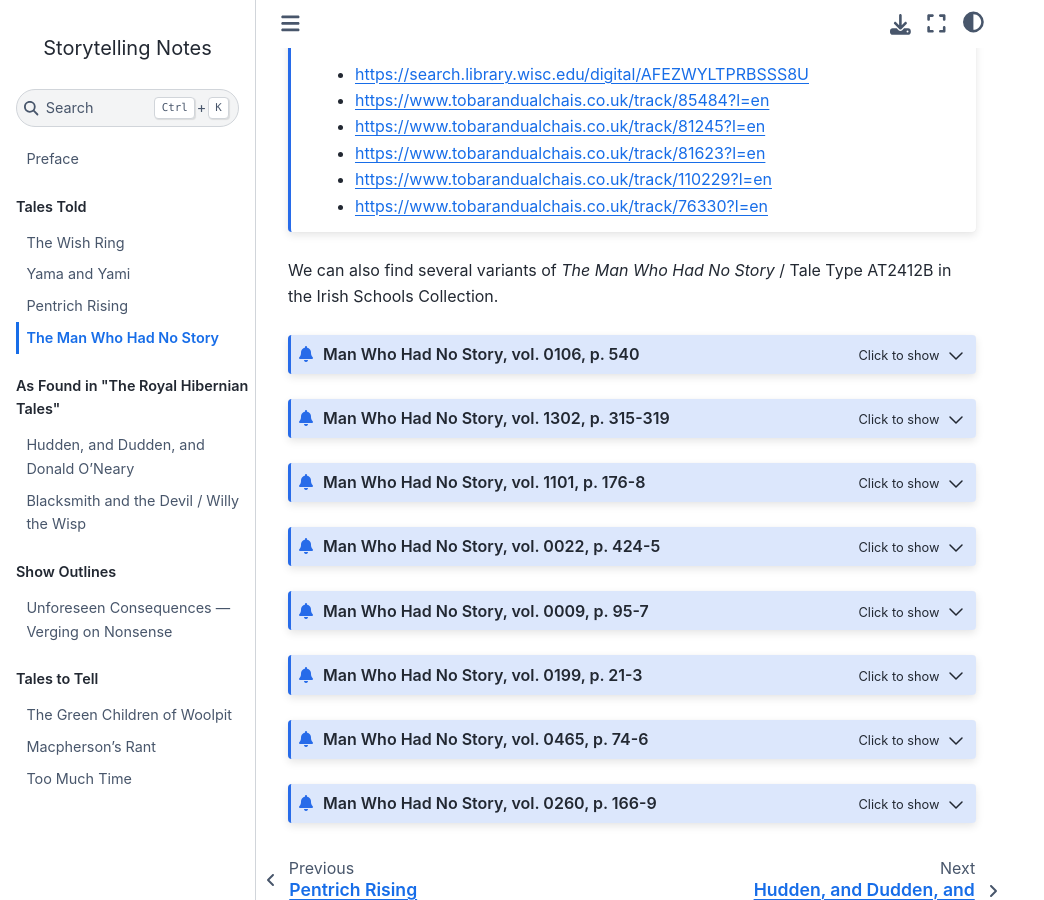
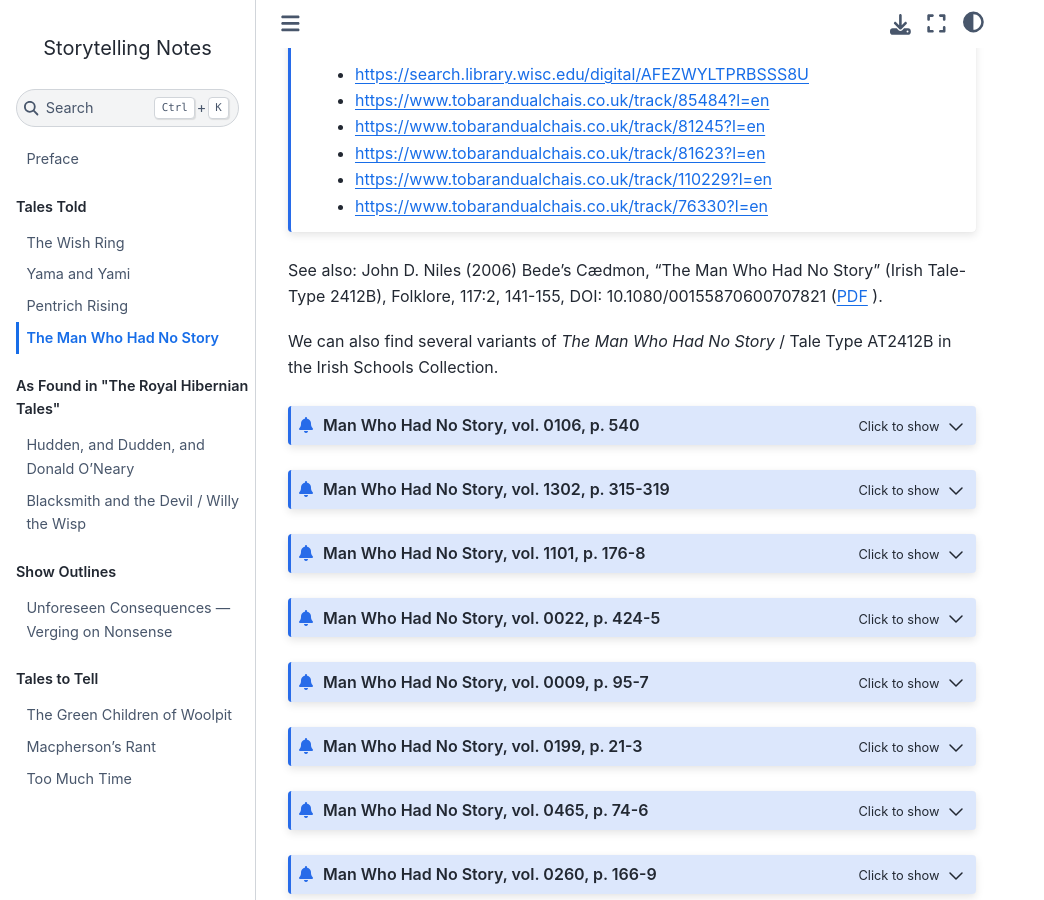
Before and after one commit to psychemedia/storytelling-notes, a Jupyter Book: the page built from man-no-story.md, in a window 1280 px wide and 900 px high, scrolled down 2293 px. Shown: the whole window, without its empty margins (0-1044 px from the left). Built offline with Jupyter Book 1.0.4 settings and Sphinx 7.4.7 and the Sphinx Book theme 1.1.4, drawn with Linux system fonts in a browser that asks for light colours.

Commit message:
Update man-no-story.md
 John D. Niles (2006) Bede's Cædmon, “The Man Who Had No Story” (Irish
Tale-Type 2412B), Folklore, 117:2, 141-155, DOI: 10.1080/00155870600707821

````diff
--- a/man-no-story.md
+++ b/man-no-story.md
@@ -33,6 +33,8 @@ Summary-ish A laird of the black arts held a gathering for his workers, and serv
 - https://www.tobarandualchais.co.uk/track/76330?l=en
 
 ```
+
+See also: John D. Niles (2006) Bede's Cædmon, “The Man Who Had No Story” (Irish Tale-Type 2412B), Folklore, 117:2, 141-155, DOI: 10.1080/00155870600707821 ([PDF](https://www.tandfonline.com/doi/full/10.1080/00155870600707821) ).
 
 We can also find several variants of *The Man Who Had No Story* /  Tale Type AT2412B in the Irish Schools Collection.
 
````
